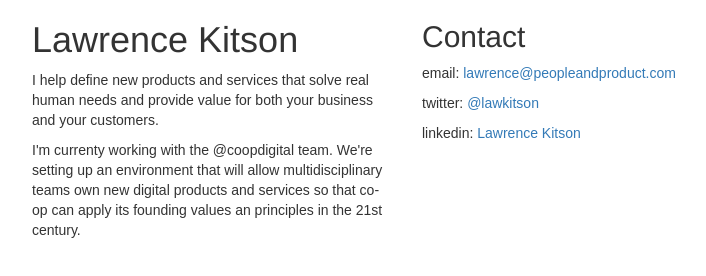
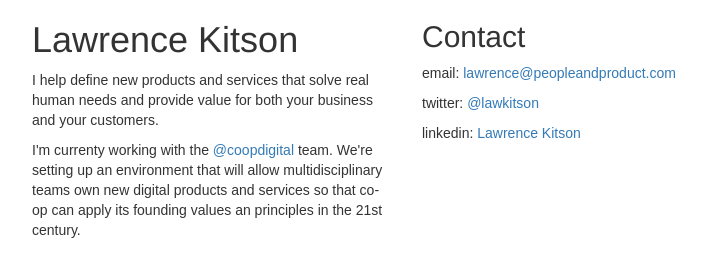
Before and after one commit to lawkitson/peopleandproduct, a plain HTML site: page index.html in a window 1280 px wide. Shown: the whole page, without its empty margins (38-744 px from the left). Drawn offline with nearby package versions, Linux system fonts and the light colour scheme.

Commit message:
Updated coopdigital link

```diff
--- a/index.html
+++ b/index.html
@@ -25,7 +25,7 @@
   				<div class="col-sm-4">
   				<h1>Lawrence Kitson</h1>
   				<p>I help define new products and services that solve real human needs and provide value for both your business and your customers.</p>
-  				<p>I'm currenty working with the @coopdigital team. We're setting up an environment that will allow multidisciplinary teams own new digital products and services so that co-op can apply its founding values an principles in the 21st century. </p>
+  				<p>I'm currenty working with the <a href="http://twitter.com/coopdigital" target="_blank">@coopdigital</a> team. We're setting up an environment that will allow multidisciplinary teams own new digital products and services so that co-op can apply its founding values an principles in the 21st century. </p>
   				</div>
   				<div class="col-sm-8">
   				<h2>Contact</h2>
```
